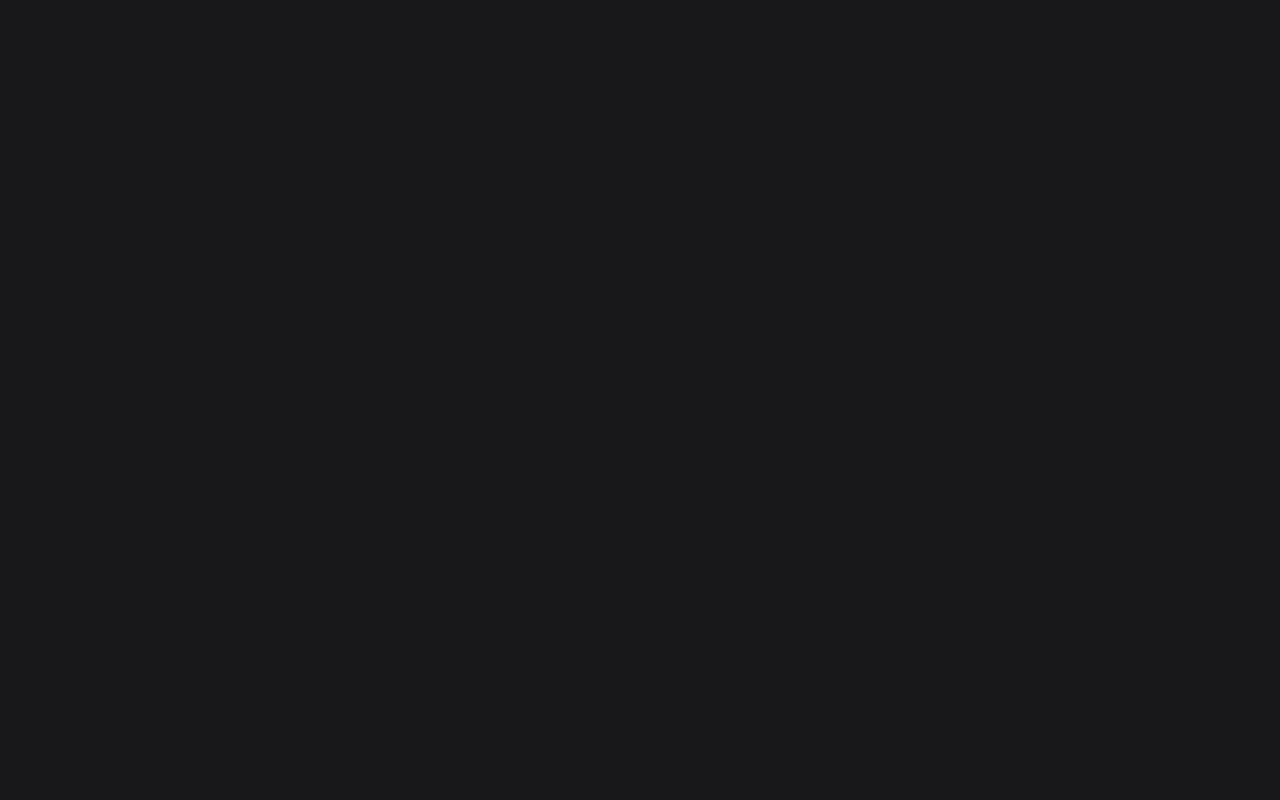
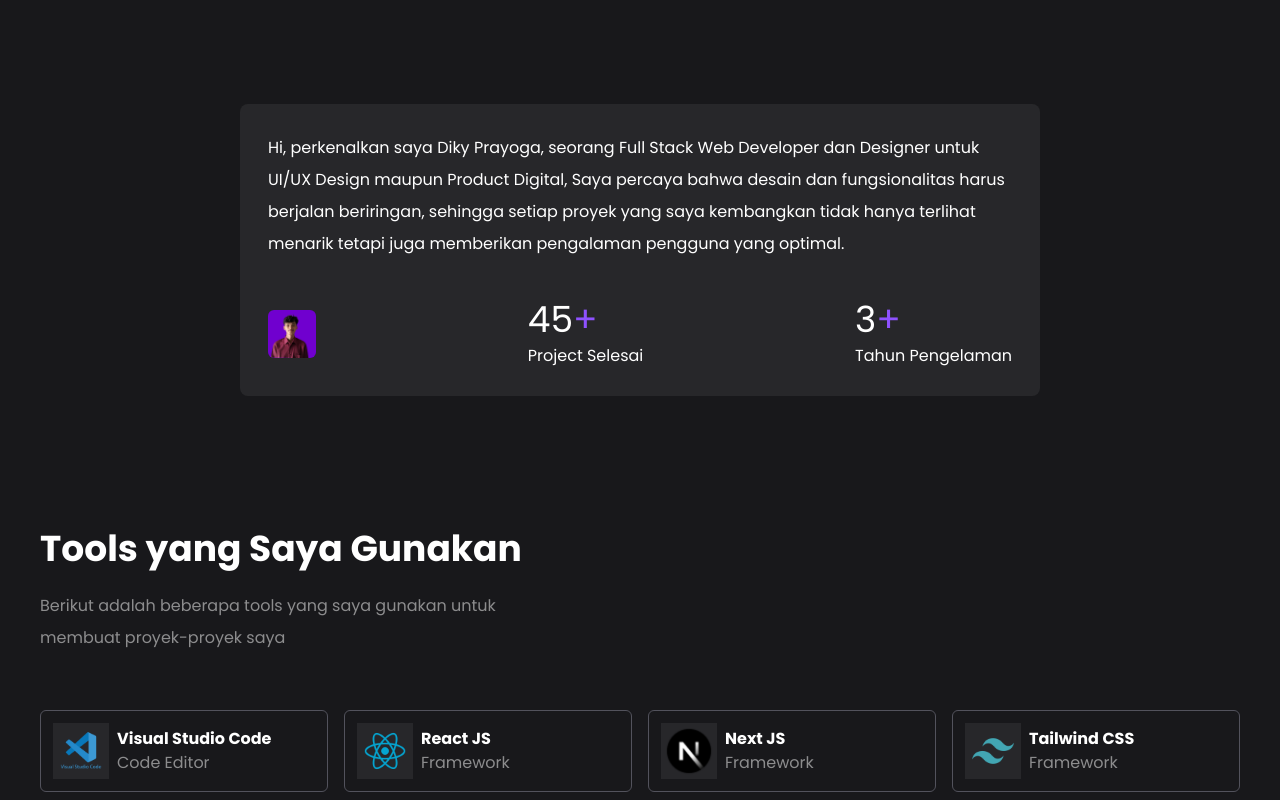
Before and after one commit to Aneusrymm/HTML-CSS-JS, a React (Vite) app in the folder React-Portfolio/: page / in a window 1280 px wide. Shown: the part 720-1520 px from the top of the page. Before the commit the page ends 800 px from the top, so only its background shows below. Built offline with nearby package versions, Linux system fonts and the light colour scheme; a web font is replaced by a local one.

Commit message:
Update "Tentang"

```diff
--- a/React-Portfolio/src/App.jsx
+++ b/React-Portfolio/src/App.jsx
@@ -1,5 +1,5 @@
 import DataImage from "./data"
-
+import { listTools } from "./data"
 function App() {
 
 
@@ -28,6 +28,54 @@ function App() {
       </div>
       <img src={DataImage.HeroImage} alt="Hero Image" className="w-[500px] md:ml-auto"/>
     </div>
+
+    {/* Tentang */}
+    <div className="tentang mt-32 py-10">
+      <div className="xl:w-2/3 lg:w-3/4 w-full mx-auto p-7 bg-zinc-800 rounded-lg">
+        <img src={DataImage.HeroImage} alt="Tentang Image" className="w-12 rounded-md mb-10 sm:hidden"/>
+        <p className="text-base/loose mb-10">
+          Hi, perkenalkan saya Diky Prayoga,
+          seorang Full Stack Web Developer dan Designer untuk UI/UX Design maupun Product Digital,
+          Saya percaya bahwa desain dan fungsionalitas harus berjalan beriringan,
+          sehingga setiap proyek yang saya kembangkan tidak hanya terlihat menarik tetapi juga memberikan pengalaman pengguna yang optimal.
+        </p>
+        <div className="flex items-center justify-between">
+          <img src={DataImage.HeroImage} alt="Tentang Image" className="w-12 rounded-md sm:block hidden"/>
+          <div className="flex items-center gap-6">
+            <div>
+              <h1 className="text-4xl mb-1">45
+                <span className="text-violet-500">+</span>
+              </h1>
+              <p>Project Selesai</p>
+            </div>
+          </div>
+          <div>
+            <div>
+              <h1 className="text-4xl mb-1">3
+                <span className="text-violet-500">+</span>
+              </h1>
+              <p>Tahun Pengelaman</p>
+            </div>
+          </div>
+        </div>
+      </div>
+
+      <div className="tools mt-32">
+        <h1 className="text-4xl/snug font-bold mb-4">Tools yang Saya Gunakan</h1>
+        <p className="w-2/5 text-base/loose opacity-50">Berikut adalah beberapa tools yang saya gunakan untuk membuat proyek-proyek saya</p>
+        <div className="tools-box mt-14 grid grid-cols-4 gap-4">
+          {listTools.map(tool =>(
+           <div className="flex items-center gap-2 p-3 border border-zinc-600 rounded-md hover:bg-zinc-800 group" key={tool.id}>
+              <img src={tool.gambar} alt="Tools Image" className="w-14 bg-zinc-800 p-1 hover:bg-zinc-900"/>
+              <div>
+                <h4 className="font-bold">{tool.nama}</h4>
+                <p className="opacity-50">{tool.ket}</p>
+              </div>
+           </div>
+          ))}
+        </div>
+      </div>
+    </div>
     </>
   )
 }
```
